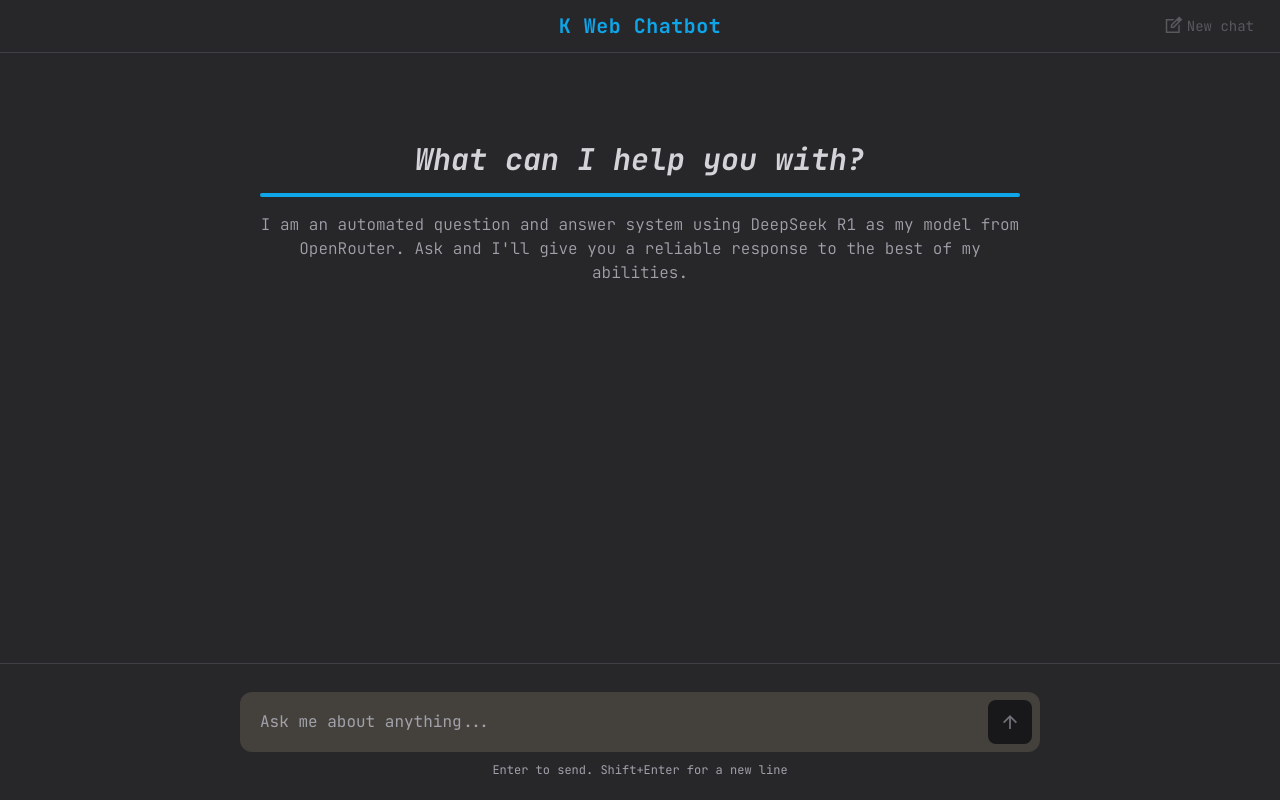
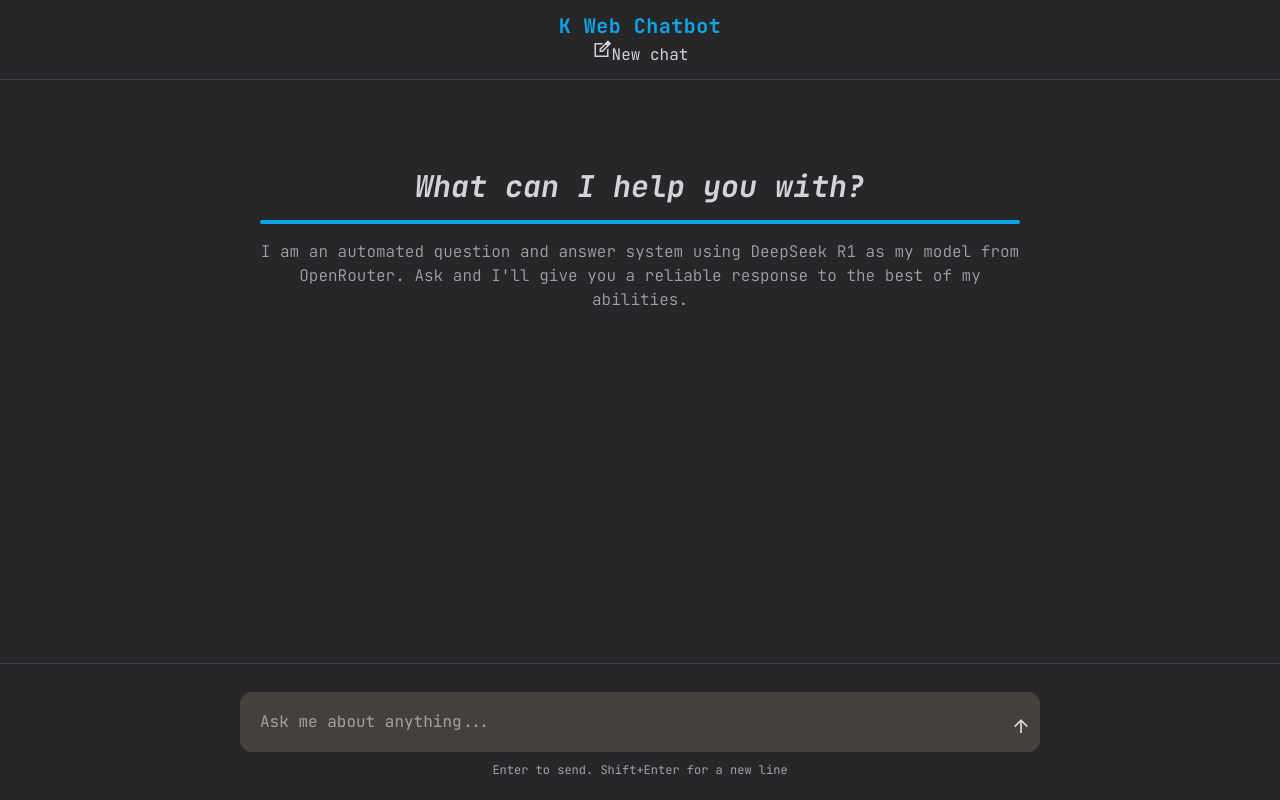
Before and after one commit to codeyabyab/k-web-chatbot, a React (Vite) app: page / in a window 1280 px wide. Built offline with nearby package versions, Linux system fonts and the light colour scheme; no server answers.

Commit message:
Update new css to have default button style

```diff
--- a/src/styles/tailwind.css
+++ b/src/styles/tailwind.css
@@ -12,13 +12,12 @@ body {
   @apply font-mono;
 }
 
+/* Button */
 
-/* Header */
-
-.clear-chat-button {
-  @apply absolute right-4 top-1/2 flex -translate-y-1/2 items-center gap-1 rounded-lg px-2.5 py-1.5 text-sm text-zinc-400 transition-colors hover:bg-zinc-700 hover:text-sky-500 disabled:cursor-not-allowed disabled:opacity-40 disabled:hover:bg-transparent disabled:hover:text-zinc-400
+.button {
+  @apply flex cursor-pointer items-center rounded-lg transition-colors duration-200
+  focus-visible:outline-none focus-visible:ring-2 focus-visible:ring-sky-500 disabled:cursor-not-allowed
 }
-
 
 /* Form Section */
 
@@ -30,18 +29,10 @@ body {
   @apply max-h-40 min-h-[44px] flex-1 resize-none bg-transparent px-3 py-2.5 text-base text-sky-50 outline-none placeholder:text-zinc-400;
 }
 
-.form-button {
-  @apply flex h-11 w-11 shrink-0 cursor-pointer items-center justify-center rounded-lg bg-sky-600 text-white transition-colors duration-200 hover:bg-sky-500 focus-visible:outline-none focus-visible:ring-2 focus-visible:ring-sky-300 disabled:cursor-not-allowed disabled:bg-zinc-900 disabled:text-zinc-500;
-}
-
 /* Response Section - Bot Answer */
 
 .bot-answer-text {
   @apply whitespace-pre-wrap rounded-2xl rounded-bl-sm bg-stone-700 px-4 py-3 text-sky-50;
-}
-
-.bot-answer-button {
-  @apply mt-1 flex cursor-pointer items-center gap-1 rounded-md px-2 py-1 text-xs text-zinc-400 transition-colors duration-200 hover:bg-zinc-700 hover:text-sky-50 focus-visible:outline-none focus-visible:ring-2 focus-visible:ring-sky-500;
 }
 
 /* Response Section - User Question */
```
